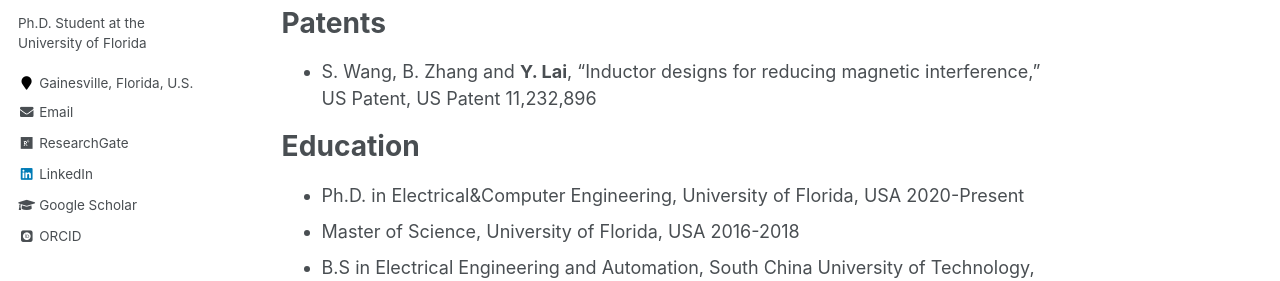
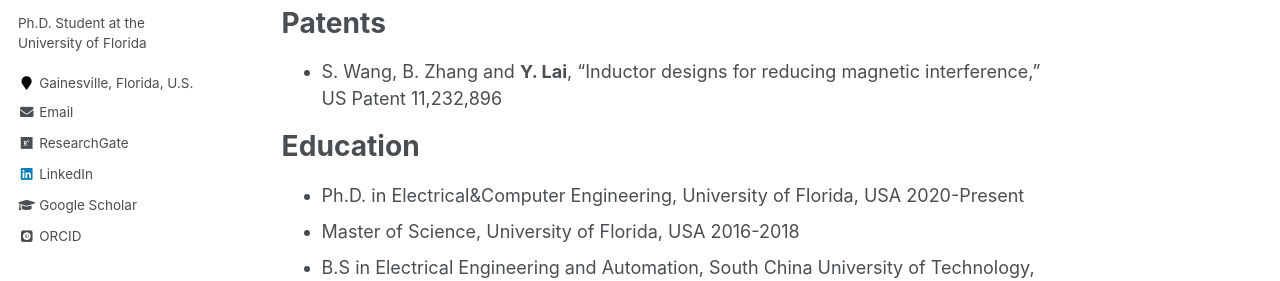
Before and after one commit to slionnnnnn/yanwenlai, a Jekyll site: the page built from _pages/about.md, in a window 1280 px wide and 900 px high, scrolled down 1790 px. Shown: the part 199-480 px from the top of the window. Built offline with Jekyll 4.4.1, drawn with Linux system fonts in a browser that asks for light colours; some web fonts are replaced.

Commit message:
Update about.md

```diff
--- a/_pages/about.md
+++ b/_pages/about.md
@@ -49,7 +49,7 @@ Presentations
 Patents
 ======
 
-* S. Wang, B. Zhang and __Y. Lai__, “Inductor designs for reducing magnetic interference,” US Patent, US Patent 11,232,896
+* S. Wang, B. Zhang and __Y. Lai__, “Inductor designs for reducing magnetic interference,” US Patent 11,232,896
 
 Education
 ======
```
